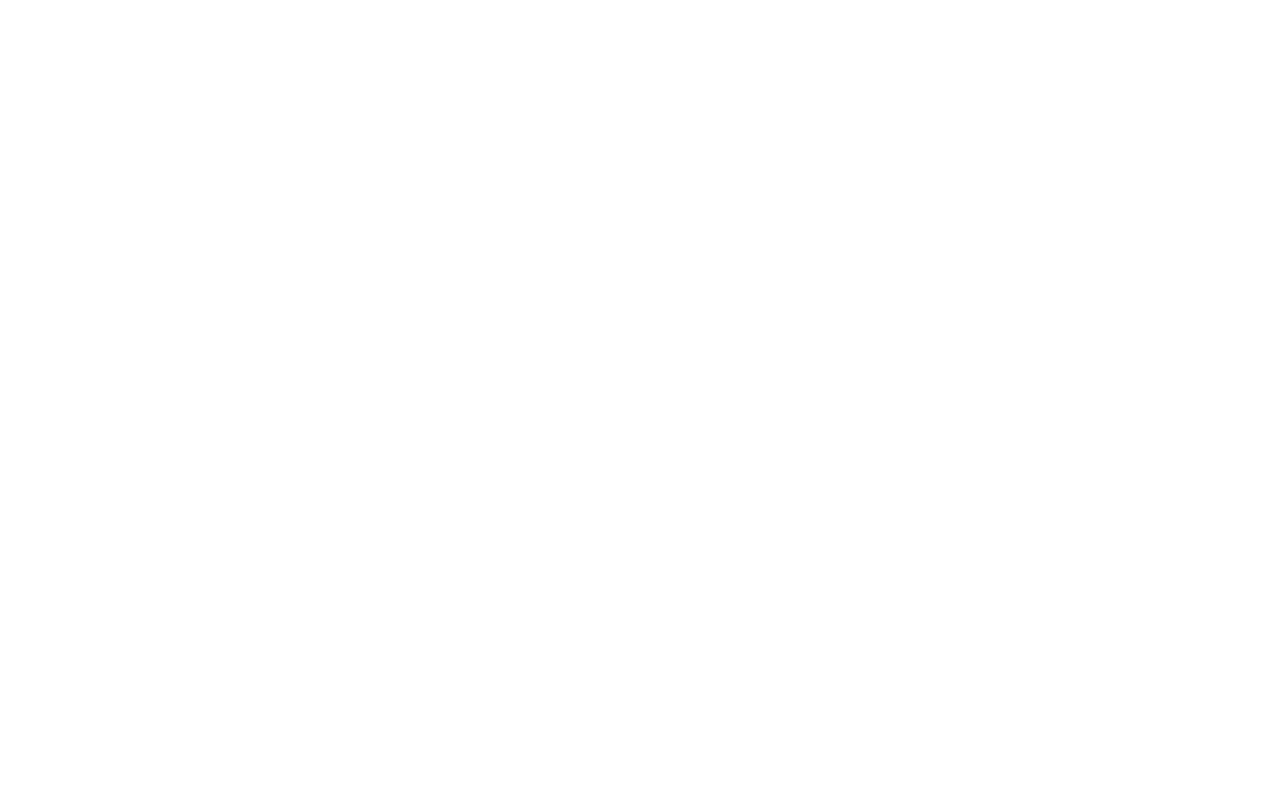
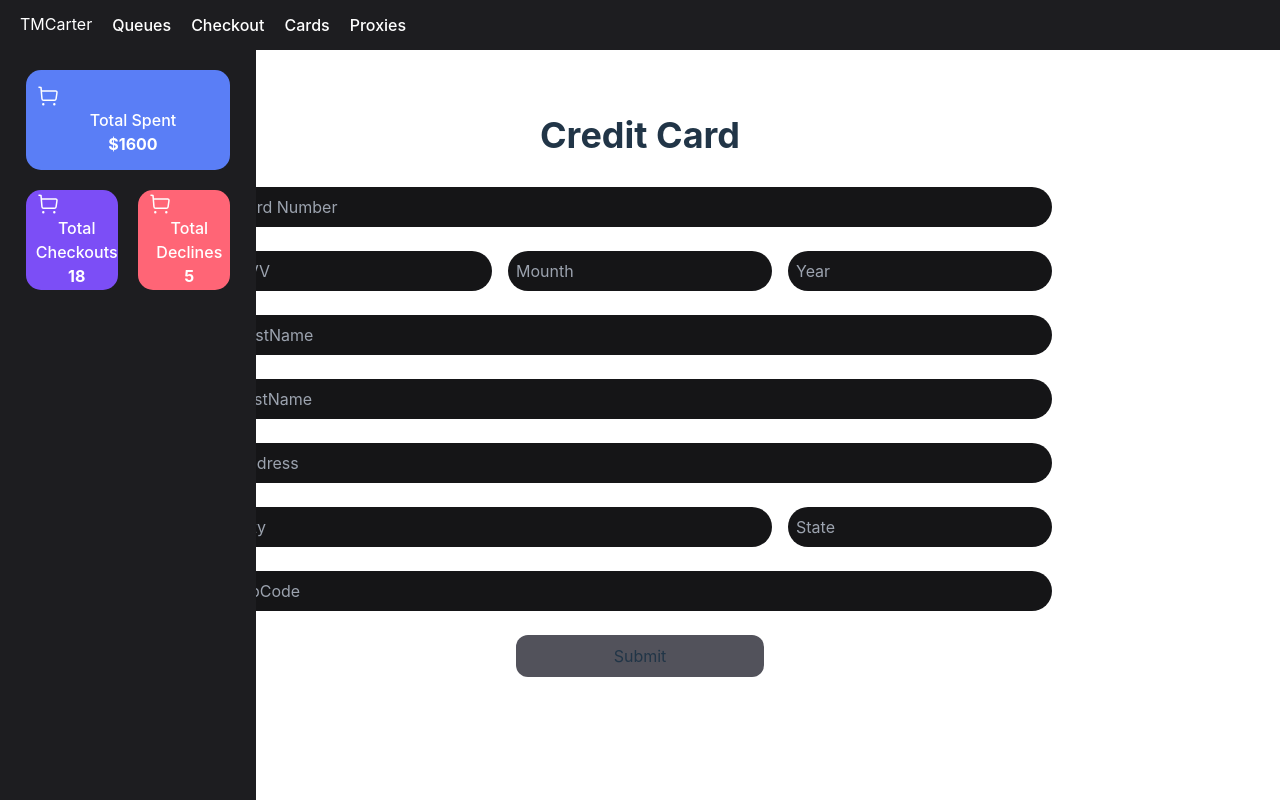
Before and after one commit to enzo2101/TMCarter, a React (Vite) app: page /cards in a window 1280 px wide. Before the commit this address had no page. Built offline with nearby package versions, Linux system fonts and the light colour scheme.

Commit message:
add CC page

```diff
--- a/src/main.tsx
+++ b/src/main.tsx
@@ -4,6 +4,7 @@
 import './index.css';
 import { BrowserRouter, Route, Routes } from 'react-router-dom';
 import { Checkout } from './pages/Checkout.tsx';
+import { Cards } from './pages/Cards.tsx';
 
 ReactDOM.createRoot(document.getElementById('root')!).render(
   <React.StrictMode>
@@ -17,6 +18,7 @@
           path="/checkout"
           element={<Checkout/>}
         />
+        <Route path="cards" element={<Cards/>} />
       </Routes>
     </BrowserRouter>
   </React.StrictMode>
--- /dev/null
+++ b/src/pages/Cards.tsx
@@ -0,0 +1,192 @@
+import { Formik, Field, Form } from 'formik';
+import { Header } from '../components/Header';
+import { Sidebar } from '../components/Sidebar';
+
+interface FormValues {
+  CardNumber: string;
+  CVV: string;
+  Month: string;
+  Year: string;
+  FirstName: string;
+  LastName: string;
+  Address: string;
+  City: string;
+  State: string;
+  ZipCode: string;
+}
+
+export const Cards = () => {
+  return (
+    <div>
+      <Header />
+      <Sidebar />
+      <div>
+        <Formik
+          initialValues={{
+            CardNumber: '',
+            CVV: '',
+            Month: '',
+            Year: '',
+            FirstName: '',
+            LastName: '',
+            Address: '',
+            City: '',
+            State: '',
+            ZipCode: '',
+          }}
+          // validate={(values) => {
+          //   const errors: Partial<FormValues> = {};
+
+          //   // Validating CardNumber
+          //   if (!values.CardNumber) {
+          //     errors.CardNumber = 'Required';
+          //   } else if (values.CardNumber.length !== 16) {
+          //     errors.CardNumber = 'Must be 16 characters';
+          //   }
+
+          //   // Validating CVV
+          //   if (!values.CVV) {
+          //     errors.CVV = 'Required';
+          //   } else if (values.CVV.length !== 3) {
+          //     errors.CVV = 'Must be 3 characters';
+          //   }
+
+          //   // Validating Month
+          //   const month = parseInt(values.Month);
+          //   if (!values.Month) {
+          //     errors.Month = 'Required';
+          //   } else if (isNaN(month) || month < 1 || month > 12) {
+          //     errors.Month = 'Invalid month';
+          //   }
+
+          //   // Validating Year
+          //   const year = parseInt(values.Year);
+          //   if (!values.Year) {
+          //     errors.Year = 'Required';
+          //   } else if (isNaN(year) || year < 2024 || year > 2050) {
+          //     errors.Year = 'Invalid year';
+          //   }
+
+          //   // Validating FirstName
+          //   if (!values.FirstName) {
+          //     errors.FirstName = 'Required';
+          //   }
+
+          //   // Validating LastName
+          //   if (!values.LastName) {
+          //     errors.LastName = 'Required';
+          //   }
+
+          //   // Validating Address
+          //   if (!values.Address) {
+          //     errors.Address = 'Required';
+          //   }
+
+          //   // Validating City
+          //   if (!values.City) {
+          //     errors.City = 'Required';
+          //   }
+
+          //   // Validating State
+          //   if (!values.State) {
+          //     errors.State = 'Required';
+          //   }
+
+          //   // Validating ZipCode
+          //   if (!values.ZipCode) {
+          //     errors.ZipCode = 'Required';
+          //   }
+
+          //   return errors;
+          // }}
+          onSubmit={(values, { resetForm }) => {
+            alert(JSON.stringify(values, null, 2));
+            resetForm();
+          }}>
+          {({ values }) => (
+            <div>
+              <h1 className="text-4xl font-bold mb-6 ">Credit Card</h1>
+              <Form className="grid grid-cols-3 gap-4">
+                <Field
+                  type="text"
+                  name="CardNumber"
+                  placeholder="Card Number"
+                  value={values.CardNumber}
+                  className="bg-TMCarter mt-2 rounded-3xl border-solid p-2 col-span-3"
+                />
+                <Field
+                  type="text"
+                  name="CVV"
+                  placeholder="CVV"
+                  value={values.CVV}
+                  className="bg-TMCarter mt-2 rounded-3xl border-solid p-2 col-span-1"
+                />
+                <Field
+                  type="text"
+                  name="Mounth"
+                  placeholder="Mounth"
+                  value={values.Month}
+                  className="bg-TMCarter mt-2 rounded-3xl border-solid p-2 col-span-1"
+                />
+                <Field
+                  type="text"
+                  name="Year"
+                  placeholder="Year"
+                  value={values.Year}
+                  className="bg-TMCarter mt-2 rounded-3xl border-solid p-2 col-span-1"
+                />
+                <Field
+                  type="text"
+                  name="FirstName"
+                  placeholder="FirstName"
+                  value={values.FirstName}
+                  className="bg-TMCarter mt-2 rounded-3xl border-solid p-2 col-span-3"
+                />
+                <Field
+                  type="text"
+                  name="LastName"
+                  placeholder="LastName"
+                  value={values.LastName}
+                  className="bg-TMCarter mt-2 rounded-3xl border-solid p-2 col-span-3"
+                />
+                <Field
+                  type="text"
+                  name="Address"
+                  placeholder="Address"
+                  value={values.Address}
+                  className="bg-TMCarter mt-2 rounded-3xl border-solid p-2 col-span-3"
+                />
+                <Field
+                  type="text"
+                  name="City"
+                  placeholder="City"
+                  value={values.City}
+                  className="bg-TMCarter mt-2 rounded-3xl border-solid p-2 col-span-2"
+                />
+                <Field
+                  type="text"
+                  name="State"
+                  placeholder="State"
+                  value={values.State}
+                  className="bg-TMCarter mt-2 rounded-3xl border-solid p-2 col-span-1"
+                />
+                <Field
+                  type="text"
+                  name="ZipCode"
+                  placeholder="ZipCode"
+                  value={values.ZipCode}
+                  className="bg-TMCarter mt-2 rounded-3xl border-solid p-2 col-span-3"
+                />
+                <button
+                  className="border-[1px] border-transparent border-solid rounded-xl bg-zinc-600 hover:text-white p-2 m-2 cursor-pointer col-span-1 col-start-2"
+                  type="submit">
+                  Submit
+                </button>
+              </Form>
+            </div>
+          )}
+        </Formik>
+      </div>
+    </div>
+  );
+};
--- a/src/pages/Checkout.tsx
+++ b/src/pages/Checkout.tsx
@@ -20,7 +20,6 @@
     const response = await api.GetSeatsInfo(UUID, date);
     if (response) {
       setSeatsInfo(response.Seats);
-      console.log(seatsInfo);
     }
     setSelectedDate(date);
   };
@@ -31,7 +30,7 @@
     <div>
       <Header />
       <Sidebar />
-      <div className="flex flex-col justify-center items-center fixed text-white bottom-1/2 left-40%">
+      <div className="flex flex-col justify-center items-center text-white space-y-4">
         {!eventInfo && (
           <div>
             <Formik
@@ -70,6 +69,7 @@
                       outline: 'none',
                     }}></Field>
                   <button
+                    className="border-[1px] border-transparent border-solid rounded-xl bg-zinc-600 hover:text-white p-2 m-2 cursor-pointer"
                     type="submit"
                     disabled={isSubmitting}>
                     Submit
@@ -80,13 +80,20 @@
           </div>
         )}
         {eventInfo && (
-          <div>
-            <h2>Event Information</h2>
-            <p>Event Name: {eventInfo?.Event.name}</p>
-            <p>Location: {eventInfo?.Event.location}</p>
-            <h2>Dates</h2>
+          <div className="space-y-2">
+            <h2 className="text-3xl font-bold">Event Information</h2>
+            <p>
+              <span className="font-bold">Event Name:</span>{' '}
+              {eventInfo?.Event.name}
+            </p>
+            <p>
+              <span className="font-bold">Location:</span>{' '}
+              {eventInfo?.Event.location}
+            </p>
+            <h2 className="text-2xl font-bold">Dates</h2>
             {eventInfo?.Event.date.map((date, index) => (
               <button
+                className="border-[1px] border-transparent border-solid rounded-md bg-zinc-600 hover:text-white p-2 m-2 cursor-pointer"
                 key={index}
                 onClick={() => handleSeat(eventInfo.UUID, date)}>
                 <td>{moment(date).format('D MMMM YYYY')}</td>
@@ -96,17 +103,12 @@
         )}
         {selectedDate && (
           <div>
-            <h2>Seats</h2>
+            <h2 className="text-2xl font-bold">Seats</h2>
             <h3>{moment(selectedDate).format('D MMMM YYYY')}</h3>
             {Array.isArray(seatsInfo) &&
               seatsInfo?.map((seat, index) => (
                 <div
-                  style={{
-                    display: 'flex',
-                    flexDirection: 'row',
-                    justifyContent: 'space-between',
-                    alignItems: 'center',
-                  }}
+                  className="flex flex-row justify-between items-center space-x-10 "
                   key={index}>
                   <p>Price: € {seat.price}</p>
                   <p>Row: {seat.row}</p>
--- a/tailwind.config.js
+++ b/tailwind.config.js
@@ -4,7 +4,11 @@
     './src/**/*.{js,jsx,ts,tsx}',
   ],
   theme: {
-    extend: {},
+    extend: {
+      colors: {
+        "TMCarter": "#151517"
+      }
+    },
   },
   plugins: [],
 }
```
